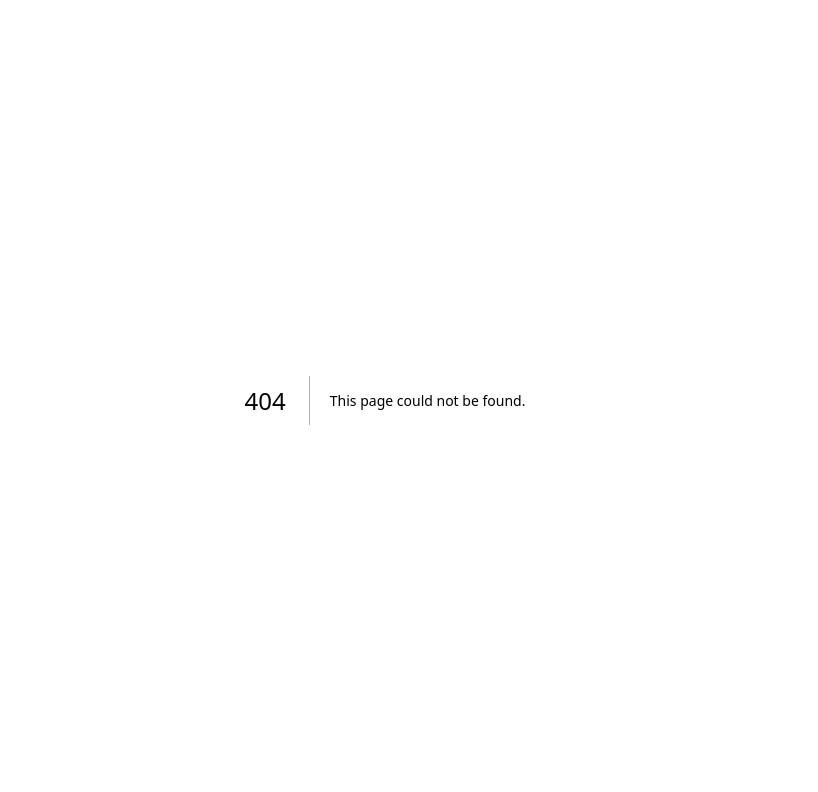
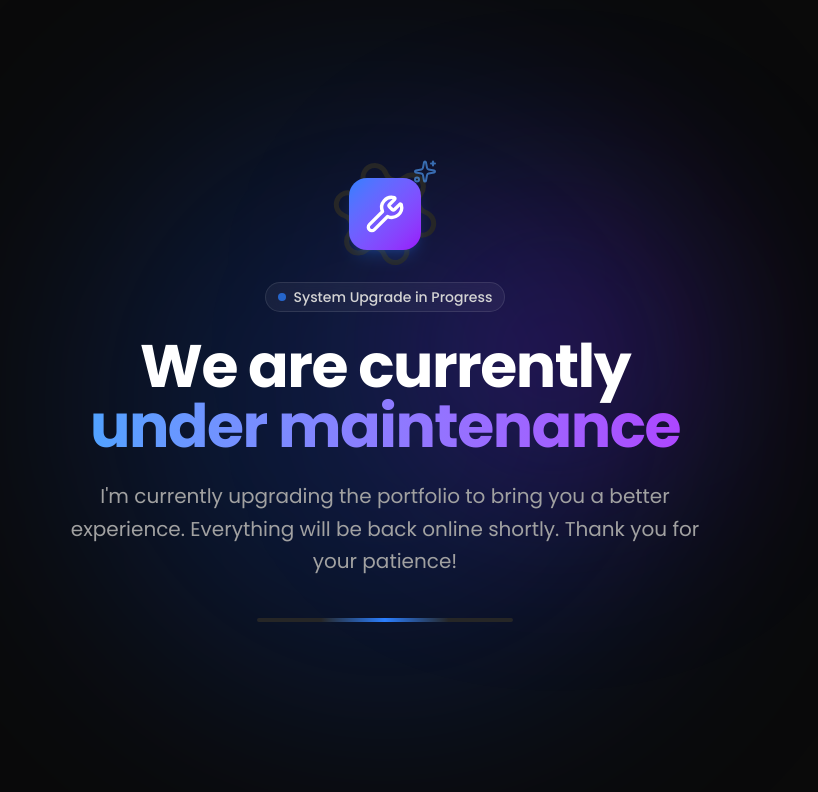
Before and after one commit to dwigunardi/Portfolio-Website, a Next.js app: page /maintenance in a window 1280 px wide. Before the commit this address had no page. Shown: the top 792 px of the page, without its empty margins (255-1073 px from the left). Built offline with nearby package versions, Linux system fonts and the light colour scheme.

Commit message:
feat: add maintenance mode

```diff
--- /dev/null
+++ b/app/maintenance/page.tsx
@@ -0,0 +1,95 @@
+"use client";
+import { motion } from "motion/react";
+import { Settings, Wrench, Sparkles } from "lucide-react";
+
+export default function MaintenancePage() {
+    return (
+        <div className="relative min-h-screen w-full flex items-center justify-center bg-neutral-950 overflow-hidden selection:bg-blue-500/30">
+
+            {/* Background Glow Effects (Efek Cahaya di belakang) */}
+            <div className="absolute top-1/2 left-1/2 -translate-x-1/2 -translate-y-1/2 w-[600px] h-[600px] bg-blue-600/20 rounded-full blur-[120px] pointer-events-none" />
+            <div className="absolute top-1/4 right-1/4 w-[300px] h-[300px] bg-purple-600/20 rounded-full blur-[100px] pointer-events-none" />
+
+            {/* Main Container */}
+            <div className="relative z-10 container mx-auto px-4 flex flex-col items-center text-center">
+
+                {/* Animated Icons */}
+                <motion.div
+                    initial={{ scale: 0 }}
+                    animate={{ scale: 1 }}
+                    transition={{ type: "spring", stiffness: 200, damping: 20 }}
+                    className="relative flex items-center justify-center mb-8"
+                >
+                    {/* Gear berputar perlahan */}
+                    <motion.div
+                        animate={{ rotate: 360 }}
+                        transition={{ repeat: Infinity, duration: 12, ease: "linear" }}
+                        className="absolute text-neutral-800 dark:text-neutral-800/50"
+                    >
+                        <Settings size={120} strokeWidth={1} />
+                    </motion.div>
+
+                    {/* Ikon Wrench di tengah */}
+                    <div className="relative z-10 bg-gradient-to-br from-blue-500 to-purple-600 p-4 rounded-2xl shadow-lg shadow-blue-500/20">
+                        <Wrench size={40} className="text-white" />
+                    </div>
+
+                    {/* Sparkles melayang kecil */}
+                    <motion.div
+                        animate={{ y: [-5, 5, -5], opacity: [0.5, 1, 0.5] }}
+                        transition={{ repeat: Infinity, duration: 3, ease: "easeInOut" }}
+                        className="absolute -top-4 -right-4 text-blue-400"
+                    >
+                        <Sparkles size={24} />
+                    </motion.div>
+                </motion.div>
+
+                {/* Text Content dengan Staggered Animation */}
+                <motion.div
+                    initial={{ opacity: 0, y: 20 }}
+                    animate={{ opacity: 1, y: 0 }}
+                    transition={{ delay: 0.2, duration: 0.8, ease: "easeOut" }}
+                    className="max-w-2xl"
+                >
+                    <motion.div
+                        initial={{ opacity: 0 }}
+                        animate={{ opacity: 1 }}
+                        transition={{ delay: 0.4 }}
+                        className="inline-flex items-center gap-2 px-3 py-1 mb-6 rounded-full border border-white/10 bg-white/5 text-sm font-medium text-neutral-300 backdrop-blur-md"
+                    >
+                        <span className="flex h-2 w-2 rounded-full bg-blue-500 animate-pulse" />
+                        System Upgrade in Progress
+                    </motion.div>
+
+                    <h1 className="text-4xl md:text-6xl font-bold text-white mb-6 tracking-tight">
+                        We are currently <br className="hidden md:block" />
+                        <span className="text-transparent bg-clip-text bg-gradient-to-r from-blue-400 to-purple-500">
+                            under maintenance
+                        </span>
+                    </h1>
+
+                    <p className="text-lg md:text-xl text-neutral-400 mb-10 leading-relaxed">
+                        I'm currently upgrading the portfolio to bring you a better experience.
+                        Everything will be back online shortly. Thank you for your patience!
+                    </p>
+                </motion.div>
+
+                {/* Animated Progress/Loading Line */}
+                <motion.div
+                    initial={{ opacity: 0, scaleX: 0 }}
+                    animate={{ opacity: 1, scaleX: 1 }}
+                    transition={{ delay: 0.6, duration: 1 }}
+                    className="w-64 max-w-full h-1 bg-neutral-800 rounded-full overflow-hidden"
+                >
+                    <motion.div
+                        initial={{ x: "-100%" }}
+                        animate={{ x: "100%" }}
+                        transition={{ repeat: Infinity, duration: 1.5, ease: "easeInOut" }}
+                        className="w-1/2 h-full bg-gradient-to-r from-transparent via-blue-500 to-transparent rounded-full"
+                    />
+                </motion.div>
+
+            </div>
+        </div>
+    );
+}
--- /dev/null
+++ b/middleware.ts
@@ -0,0 +1,36 @@
+import { NextResponse } from 'next/server'
+import type { NextRequest } from 'next/server'
+
+export function middleware(request: NextRequest) {
+    // Mengecek status dari file .env
+    const isMaintenanceMode = process.env.MAINTENANCE_MODE === 'true';
+
+    // Mendapatkan path URL saat ini
+    const pathname = request.nextUrl.pathname;
+
+    // Jika sedang maintenance dan user BUKAN berada di halaman /maintenance
+    if (isMaintenanceMode && pathname !== '/maintenance') {
+        // Arahkan paksa ke /maintenance
+        const url = request.nextUrl.clone();
+        url.pathname = '/maintenance';
+        return NextResponse.redirect(url);
+    }
+
+    // Sebaliknya, jika SUDAH TIDAK maintenance, tapi user iseng mengetik /maintenance di URL
+    if (!isMaintenanceMode && pathname === '/maintenance') {
+        // Kembalikan ke halaman utama (Home)
+        const url = request.nextUrl.clone();
+        url.pathname = '/';
+        return NextResponse.redirect(url);
+    }
+
+    // Jika tidak ada kondisi di atas yang terpenuhi, lanjutkan seperti biasa
+    return NextResponse.next();
+}
+
+// Konfigurasi ini memastikan middleware tidak memblokir aset statis (gambar, css, dll)
+export const config = {
+    matcher: [
+        '/((?!api|_next/static|_next/image|favicon.ico|assets|images).*)',
+    ],
+}
```
